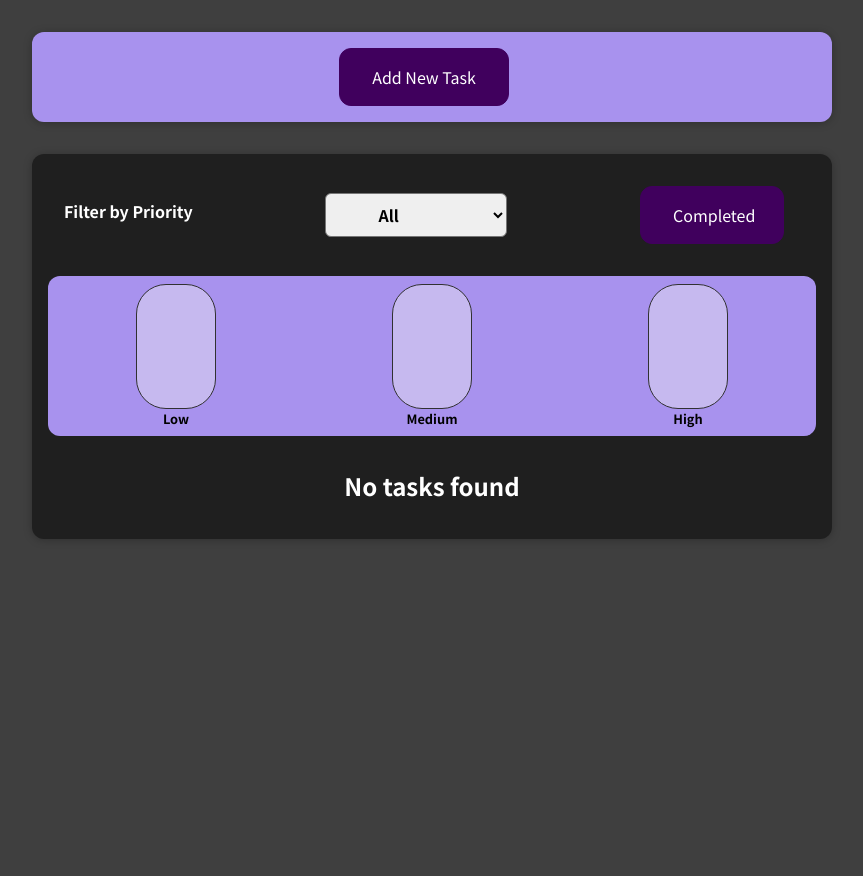
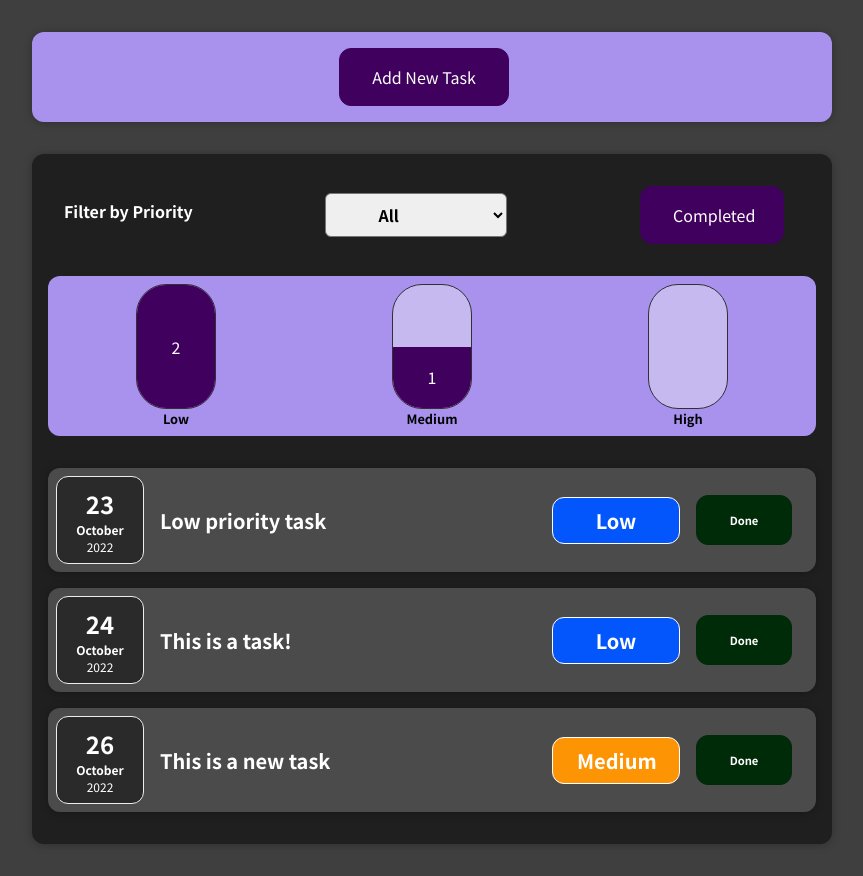
Before and after one commit to Rasnath/toDoList, a React (Create React App) app: page / in a window 1280 px wide. Shown: the whole page, without its empty margins (208-1071 px from the left). Before the commit the page ends 800 px from the top, so only its background shows below. Built offline with nearby package versions, Linux system fonts and the light colour scheme.

Commit message:
Added a invalid input modal

```diff
--- a/src/App.js
+++ b/src/App.js
@@ -1,40 +1,11 @@
 import Tasks from "./Components/CurrentTasks/Tasks";
 import NewTask from "./Components/NewTasks/NewTask";
 import React, { useState } from "react";
+import DummyTasks from "./Components/NewTasks/DummyTasks";
 
 function App() {
-  const dummyTasks = [
-    {
-      id: "id1",
-      title: "This is a task!",
-      priority: "Low",
-      date: new Date(2022, 9, 15),
-      state: false,
-    },
-    {
-      id: "id2",
-      title: "This is a new task",
-      priority: "Medium",
-      date: new Date(2022, 9, 16),
-      state: false,
-    },
-    {
-      id: "id3",
-      title: "This is a completed task",
-      priority: "Medium",
-      date: new Date(2022, 9, 16),
-      state: true,
-    },
-    {
-      id: "id4",
-      title: "This is a new completed task",
-      priority: "Low",
-      date: new Date(2022, 10, 15),
-      state: true,
-    },
-  ];
 
-  const [tasksList, setTasksList] = useState([]);
+  const [tasksList, setTasksList] = useState(DummyTasks);
 
   function addTaskHandler(task) {
     setTasksList(function (prevTasks) {
--- /dev/null
+++ b/src/Components/NewTasks/DummyTasks.js
@@ -0,0 +1,42 @@
+function DummyTasks () {
+    const dummyTasks = [
+        {
+          id: "id1",
+          title: "This is a task!",
+          priority: "Low",
+          date: new Date(2022, 9, 24),
+          state: false,
+        },
+        {
+          id: "id11",
+          title: "Low priority task",
+          priority: "Low",
+          date: new Date(2022, 9, 23),
+          state: false,
+        },
+        {
+          id: "id2",
+          title: "This is a new task",
+          priority: "Medium",
+          date: new Date(2022, 9, 26),
+          state: false,
+        },
+        {
+          id: "id3",
+          title: "This is a completed task",
+          priority: "Medium",
+          date: new Date(2022, 9, 28),
+          state: true,
+        },
+        {
+          id: "id4",
+          title: "This is a new completed task",
+          priority: "Low",
+          date: new Date(2022, 10, 30),
+          state: true,
+        },
+      ];
+return (dummyTasks)
+}
+
+export default DummyTasks
--- a/src/Components/NewTasks/TaskForm.js
+++ b/src/Components/NewTasks/TaskForm.js
@@ -23,10 +23,24 @@ function TaskForm(props) {
 
   function submitHandler(event) {
     event.preventDefault();
-    if (givenTask.trim().length === 0 || givenDate.trim().length === 0) {
+    if (givenTask.trim().length === 0 && givenDate.trim().length === 0) {
       setError({
         title: "Invalid input",
-        message: "Please enter a valid date and task",
+        message: "Please enter a valid task and date",
+      });
+      return;
+    }
+    if (givenTask.trim().length === 0) {
+      setError({
+        title: "Invalid task",
+        message: "Please enter a valid task",
+      });
+      return;
+    }
+    if (givenDate.trim().length === 0) {
+      setError({
+        title: "Invalid Date",
+        message: "Please enter a valid date",
       });
       return;
     }
```
